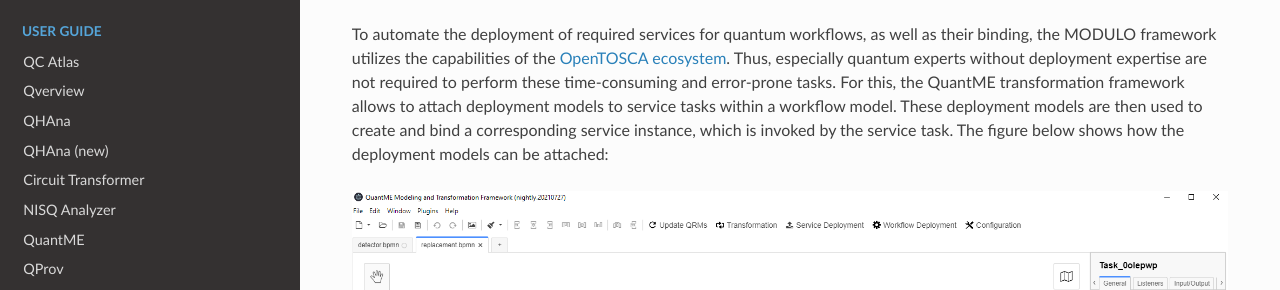
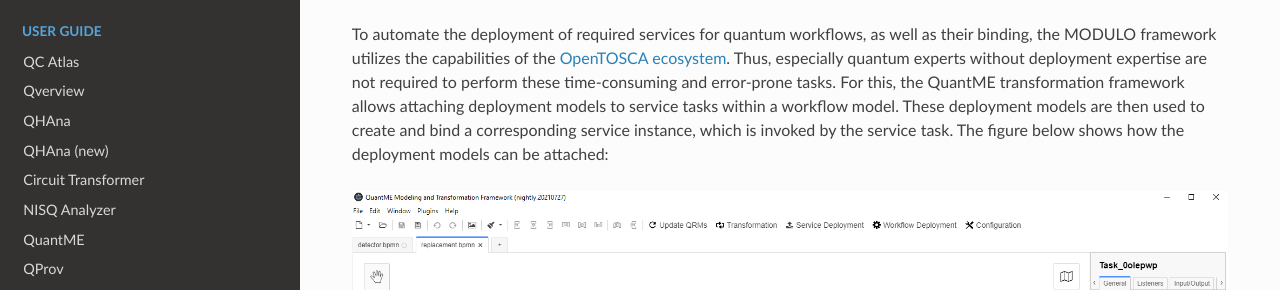
Before and after one commit to UST-QuAntiL/quantil-docs, an MkDocs documentation site: the page built from docs/user-guide/quantme/service-deployment.md, in a window 1280 px wide and 900 px high. Shown: the part 132-422 px from the top of the window. Built offline with MkDocs 1.6.1, drawn with Linux system fonts in a browser that asks for light colours; nearby versions of some CDN libraries.

Commit message:
Update service-deployment.md

```diff
--- a/docs/user-guide/quantme/service-deployment.md
+++ b/docs/user-guide/quantme/service-deployment.md
@@ -2,7 +2,7 @@
 
 To automate the deployment of required services for quantum workflows, as well as their binding, the MODULO framework utilizes the capabilities of the [OpenTOSCA ecosystem](https://github.com/OpenTOSCA).
 Thus, especially quantum experts without deployment expertise are not required to perform these time-consuming and error-prone tasks.
-For this, the QuantME transformation framework allows to attach deployment models to service tasks within a workflow model.
+For this, the QuantME transformation framework allows attaching deployment models to service tasks within a workflow model.
 These deployment models are then used to create and bind a corresponding service instance, which is invoked by the service task.
 The figure below shows how the deployment models can be attached:
 
```
